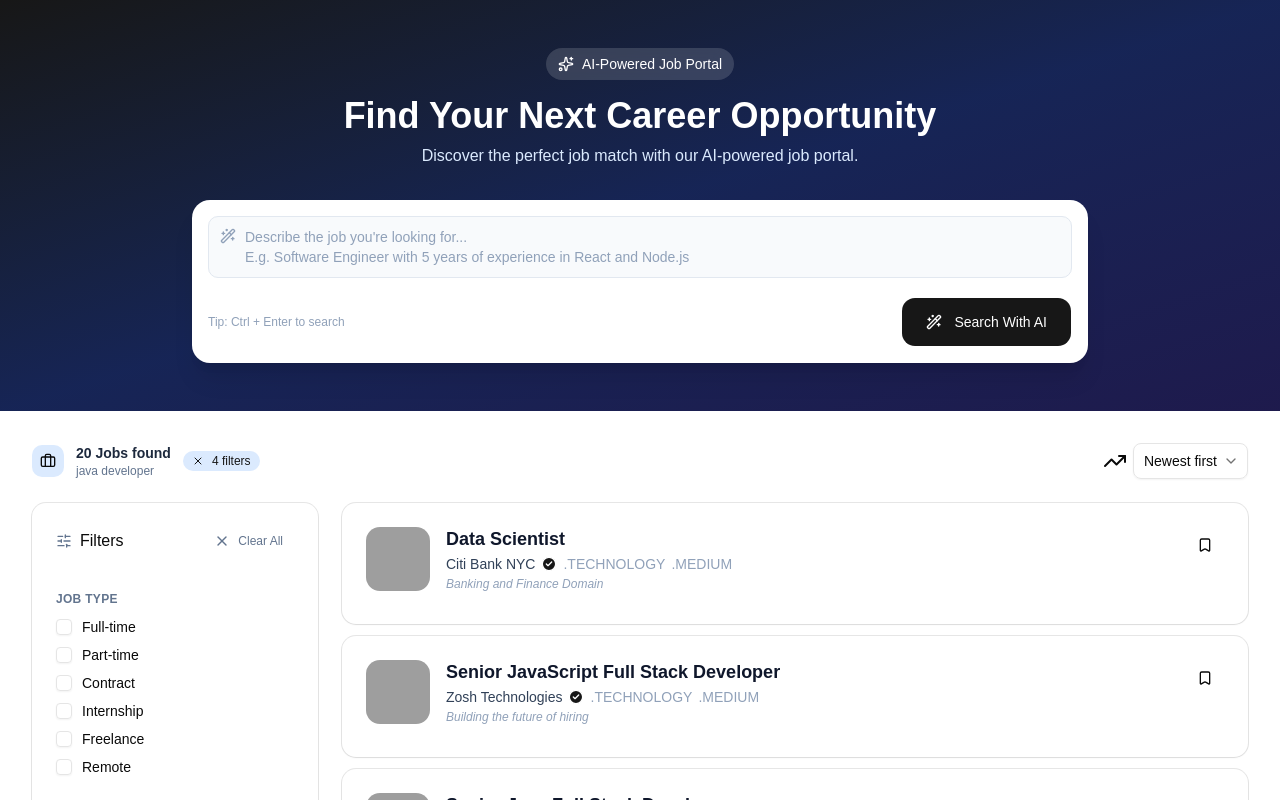
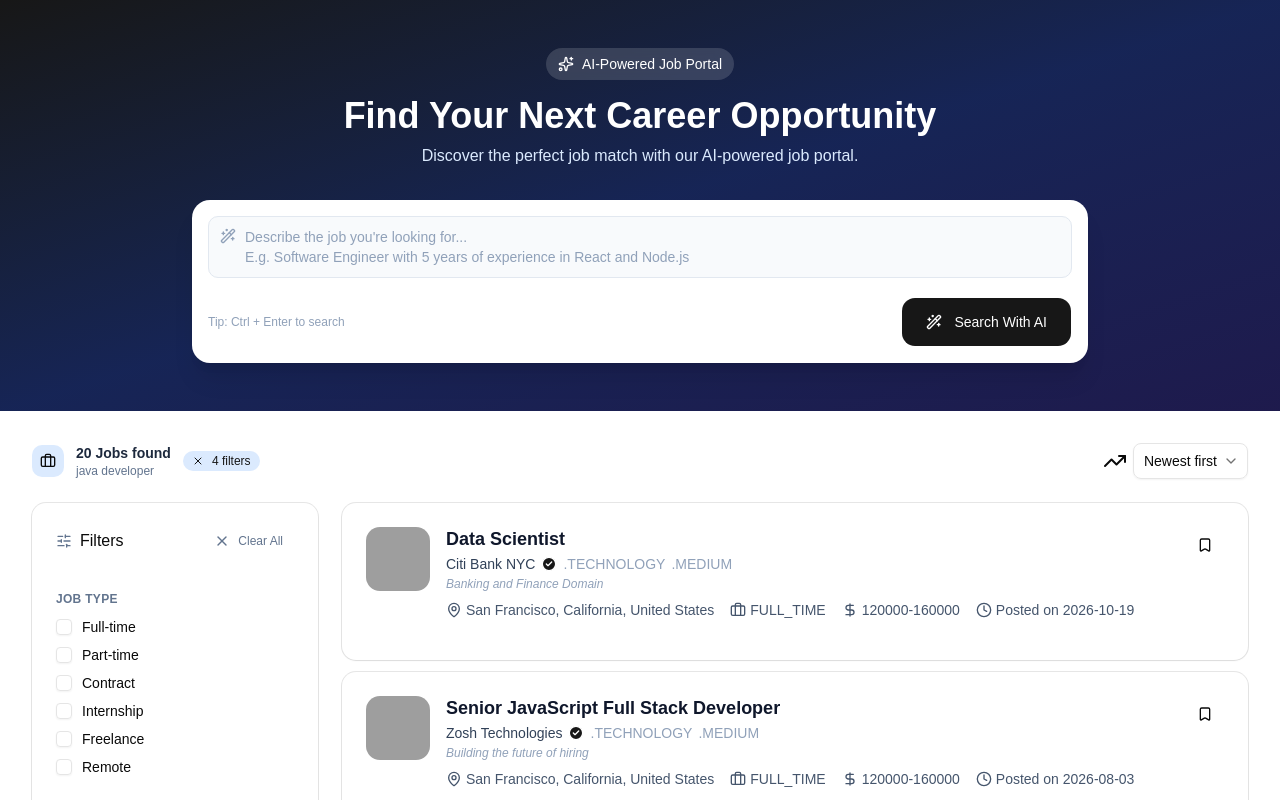
Before and after one commit to Devendra15197/job-portal-frontend, a React (Vite) app: page / in a window 1280 px wide. Shown: the top 800 px of the page. Built offline with nearby package versions, Linux system fonts and the light colour scheme; grey boxes are pictures that could not be loaded.

Commit message:
Job Card implemented on landing page

```diff
--- a/src/pages/user/jobs/JobCard.jsx
+++ b/src/pages/user/jobs/JobCard.jsx
@@ -3,7 +3,14 @@ import { Card, CardContent } from '../../../components/ui/card'
 import { CheckCircle2 } from 'lucide-react'
 import { Button } from '../../../components/ui/button'
 import { Bookmark } from 'lucide-react'
+import { MapPin } from 'lucide-react'
+import { Briefcase } from 'lucide-react'
+import { DollarSign } from 'lucide-react'
+import { Clock } from 'lucide-react'
 const JobCard = ({ job }) => {
+
+    const location = [job.city, job.state, job.country].filter(Boolean).join(", ");
+
     return (
         <Card>
             <CardContent>
@@ -35,6 +42,25 @@ const JobCard = ({ job }) => {
                             </Button>
                         </div>
 
+                        {/* Job Details  */}
+                        <div className='flex flex-wrap gap-x-4 gap-y-1.5 text-sm text-slate-600 mb-4'>
+                            <div className='flex items-center gap-1'>
+                                <MapPin className='h-4 w-4 shrink-0' />
+                                {location}
+                            </div>
+                            <div className='flex items-center gap-1'>
+                                <Briefcase className='h-4 w-4 shrink-0' />
+                                {job.jobType}
+                            </div>
+                            <div className='flex items-center gap-1'>
+                                <DollarSign className='h-4 w-4 shrink-0' />
+                                {job.minSalary}-{job.maxSalary}
+                            </div>
+                            <div className='flex items-center gap-1'>
+                                <Clock className='h-4 w-4 shrink-0' />
+                                Posted on {job.createdAt?.split("T")[0]}
+                            </div>
+                        </div>
                     </div>
                 </div>
             </CardContent>
```
